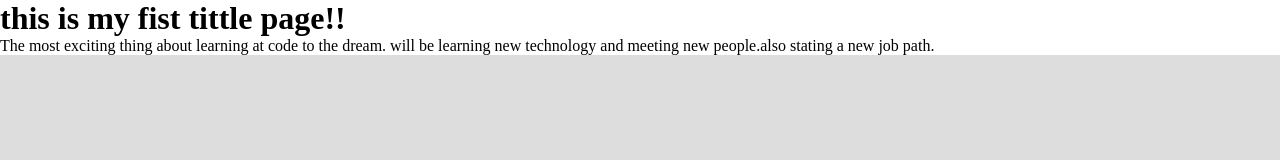
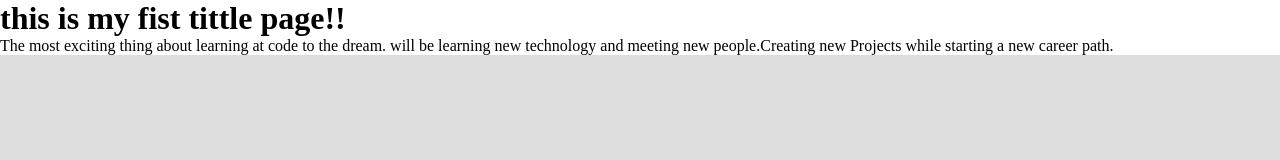
Before and after one commit to Scjonescoder999/assignment-1, a plain HTML site: page index.html in a window 1280 px wide. Shown: the top 160 px of the page. Drawn offline with Linux system fonts and the light colour scheme.

Commit message:
Add to file

```diff
--- a/index.html
+++ b/index.html
@@ -14,7 +14,7 @@
       this is my fist tittle page!!
     </h1>
     <p>
-      The most exciting thing about learning at code to the dream. will be learning new technology and meeting new people.also stating a new job path.
+      The most exciting thing about learning at code to the dream. will be learning new technology and meeting new people.Creating new Projects while starting a new career path.
     </p></div>
   <div id="target-div"></div>
   <script src="index.js" type="text/javascript"></script>
```
